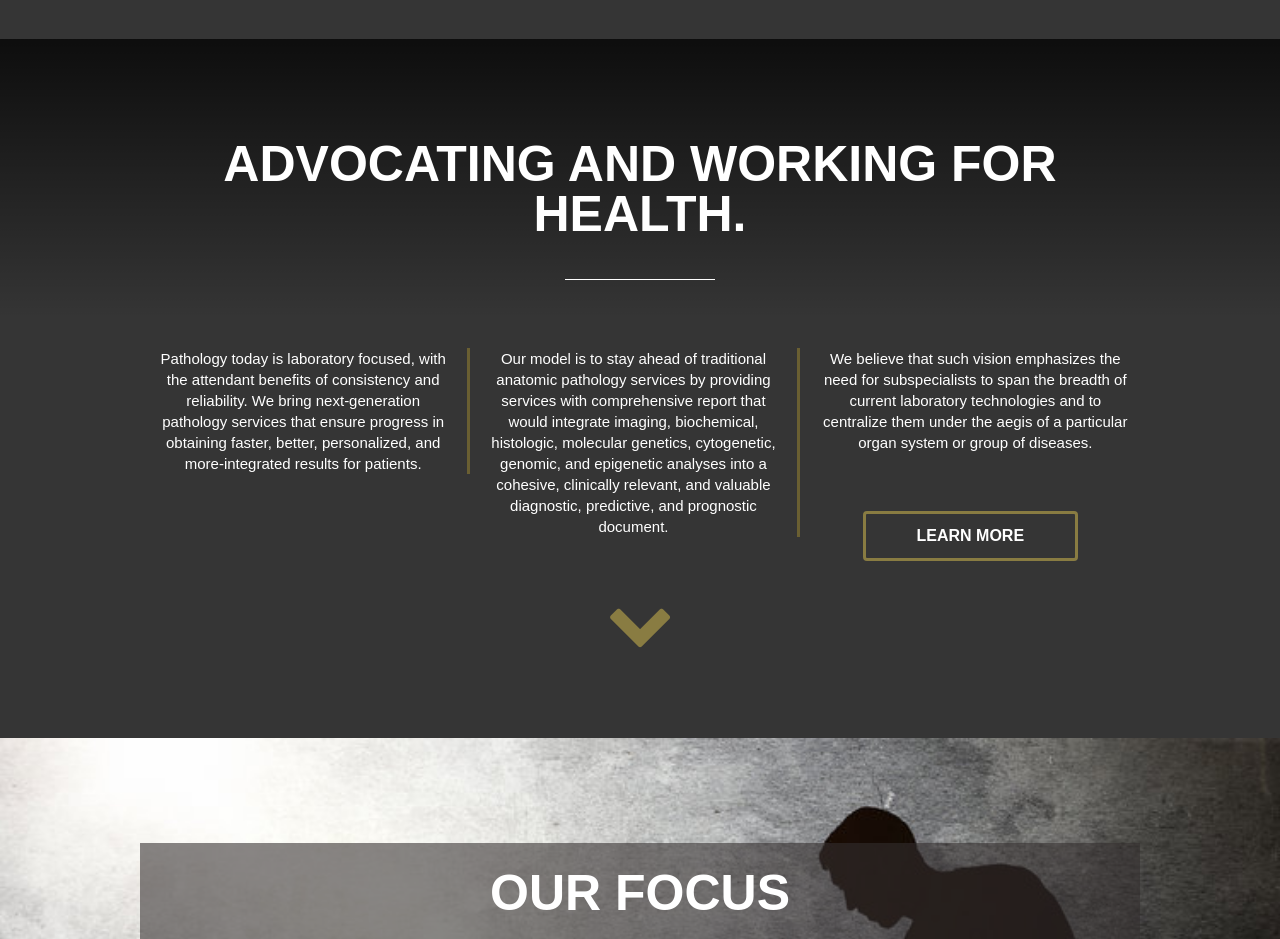
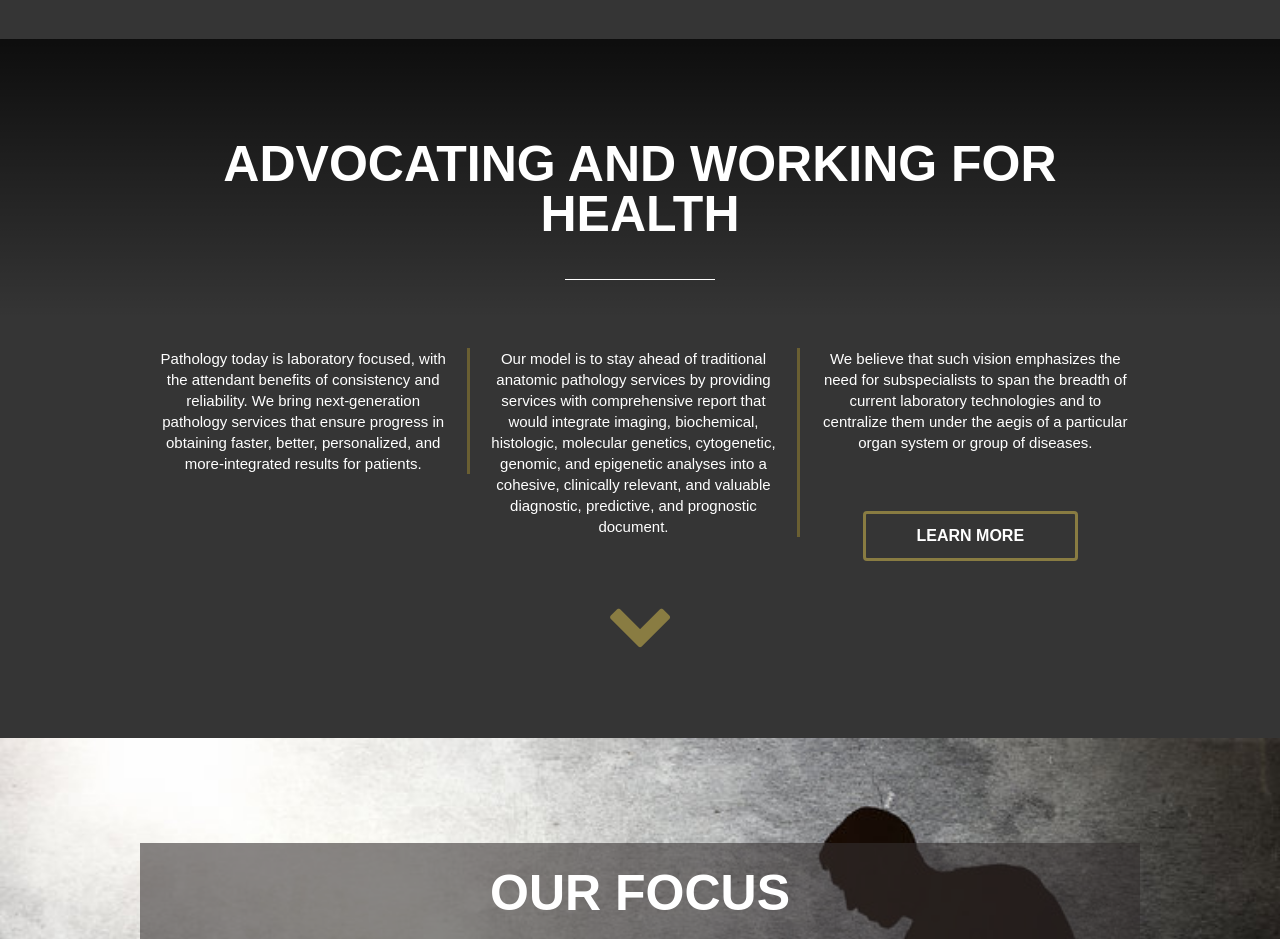
Before and after one commit to gnagna217/ssahipath, a website with bundled scripts: page home.html in a window 1280 px wide. Shown: the part 1160-2099 px from the top of the page. Built offline with nearby package versions, Linux system fonts and the light colour scheme; a web font is replaced by a local one.

Commit message:
indent and clean

```diff
--- a/home.html
+++ b/home.html
@@ -149,7 +149,7 @@
                   <div class="container">
                      <div class="row">
                         <div class="col-md-10 col-md-offset-1">
-                           <h2 class="header medium separator">Advocating and working for health.
+                           <h2 class="header medium separator">Advocating and working for health
                               <span class="subheader"></span>
                            </h2>
                            <p class="advocate-col1">
```
